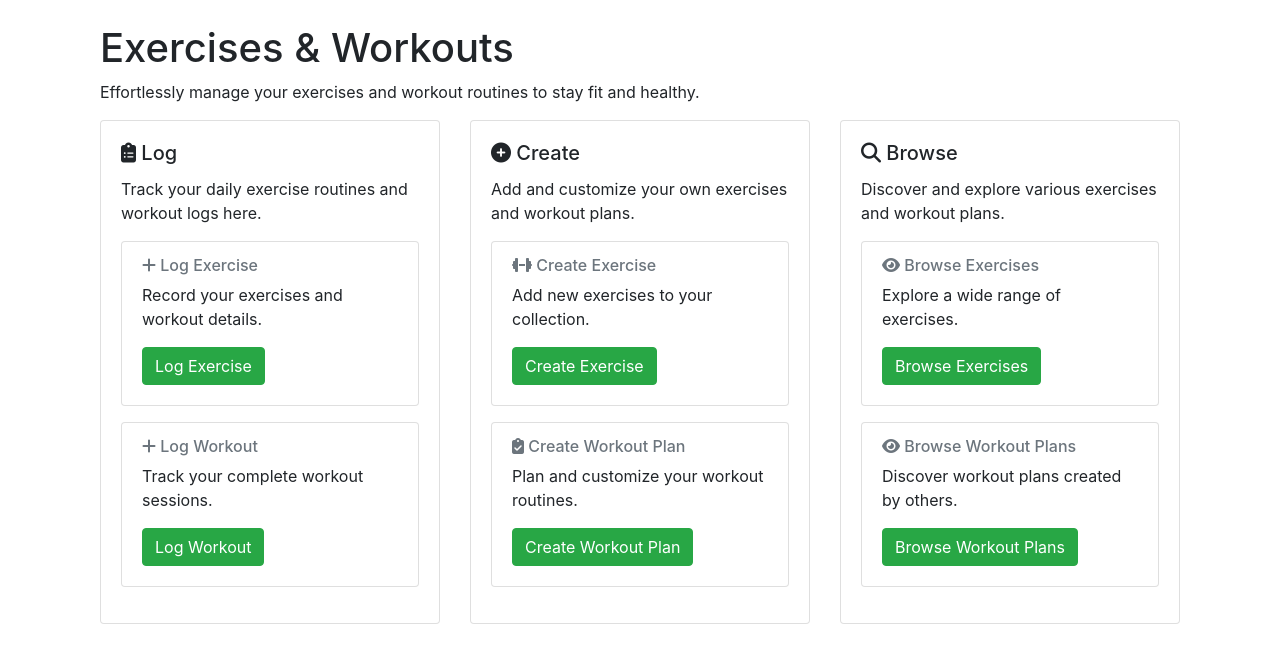
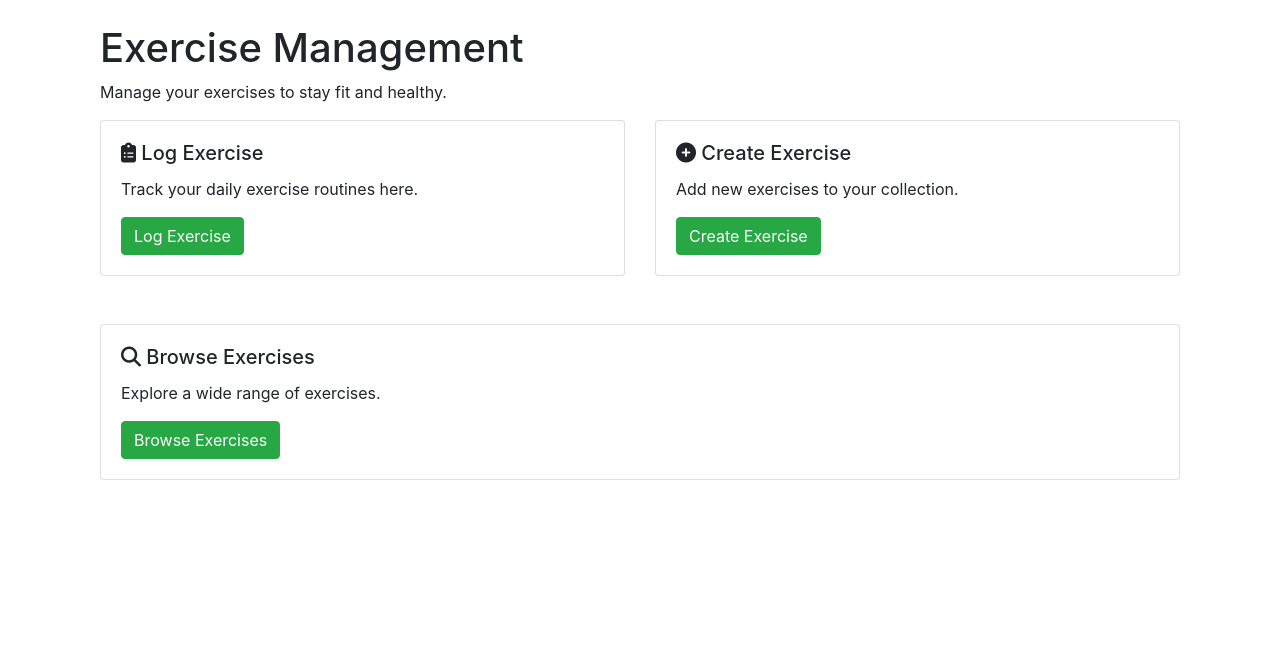
Before and after one commit to Jam0k/MyFitnessBro, a Flask app: page /fitness/exercises-and-workouts in a window 1280 px wide. Shown: the part 56-719 px from the top of the page. Run offline with Flask 3, Linux system fonts and the light colour scheme; some libraries are stand-ins or nearby versions.

Commit message:
Delete Logs

```diff
--- a/blueprints/fitness/routes.py
+++ b/blueprints/fitness/routes.py
@@ -8,7 +8,7 @@ from flask import (
     url_for,
     jsonify,
 )
-from models import Exercise, ExerciseLog, WorkoutPlan, CardioLog, db
+from models import Exercise, ExerciseLog, CardioLog, db
 from decimal import Decimal
 from datetime import date, datetime
 
@@ -96,153 +96,16 @@ def browseExercise():
     )
 
 
-@fitness_blueprint.route(
-    "/exercises-and-workouts/create-workout-plan", methods=["GET", "POST"]
-)
-def create_workout_plan():
-    if request.method == "POST":
-        # Parsing JSON data for POST request
-        data = request.get_json()
-        workout_name = data["workout_name"]
-        selected_exercises_ids = data["selected_exercises"]
-        selected_exercises = Exercise.query.filter(
-            Exercise.id.in_(selected_exercises_ids)
-        ).all()
-
-        if selected_exercises:
-            workout_plan = WorkoutPlan(name=workout_name, exercises=selected_exercises)
-            db.session.add(workout_plan)
-            db.session.commit()
-
-        return redirect(url_for("fitness.exercisesAndWorkoutsHome"))
-
-    # Handling GET request to render the page initially
-    exercises = Exercise.query.all()
-    return render_template(
-        "fitness/exercises-and-workouts/workout/create-workout-plan.html",
-        exercises=exercises,
-    )
-
-
-# Browse Workout Page
-@fitness_blueprint.route("/exercises-and-workouts/browse-workout-plans")
-def browseWorkout():
-    return render_template(
-        "fitness/exercises-and-workouts/workout/browse-workout-plan.html"
-    )
-
-# Get workout plans
-@fitness_blueprint.route("/exercises-and-workouts/get-workout-plans")
-def get_workout_plans():
-    # Retrieve all workout plans from the database
-    workout_plans = WorkoutPlan.query.all()
-
-    # Prepare workout plan data in JSON format
-    workout_plan_data = [
-        {
-            "id": workout_plan.id,
-            "name": workout_plan.name,
-            "created_at": workout_plan.created_at.isoformat(),
-            "exercises": [
-                {
-                    "id": exercise.id,
-                    "name": exercise.name,
-                    "category": exercise.category,
-                    "duration_minutes": exercise.duration_minutes,
-                    "sets": exercise.sets,
-                    "reps": exercise.reps,
-                    "weight_lifted": str(exercise.weight_lifted),
-                    "calories_burned": exercise.calories_burned,
-                    "notes": exercise.notes,
-                }
-                for exercise in workout_plan.exercises
-            ],
-        }
-        for workout_plan in workout_plans
-    ]
-
-    # Return the workout plan data as JSON response
-    return jsonify({"data": workout_plan_data})
-
-
-# Retrieve a specific workout plan by ID
-@fitness_blueprint.route(
-    "/exercises-and-workouts/get-workout-plan/<int:workout_plan_id>"
-)
-def get_workout_plan(workout_plan_id):
-    workout_plan = WorkoutPlan.query.get(workout_plan_id)
-    if workout_plan:
-        # Prepare workout plan data in JSON format
-        workout_plan_data = {
-            "id": workout_plan.id,
-            "name": workout_plan.name,
-            "created_at": workout_plan.created_at.isoformat(),
-            "exercises": [exercise.to_dict() for exercise in workout_plan.exercises],
-        }
-        return jsonify(workout_plan_data)
-    # Return error message if workout plan is not found
-    return jsonify({"error": "Workout plan not found"}), 404
-
-
-# Update Workout Plan
-@fitness_blueprint.route(
-    "/exercises-and-workouts/update-workout-plan/<int:workout_plan_id>",
-    methods=["POST"],
-)
-def update_workout_plan(workout_plan_id):
-    data = request.get_json()
-    workout_plan = WorkoutPlan.query.get(workout_plan_id)
-    if workout_plan:
-        workout_plan.name = data.get("name", workout_plan.name)
-
-        # Update exercises list as needed
-        if "exercises" in data:
-            updated_exercise_ids = set(map(int, data["exercises"]))
-            current_exercise_ids = set(
-                exercise.id for exercise in workout_plan.exercises
-            )
-
-            # Add new exercises to the workout plan
-            for exercise_id in updated_exercise_ids - current_exercise_ids:
-                exercise = Exercise.query.get(exercise_id)
-                if exercise:
-                    workout_plan.exercises.append(exercise)
-
-            # Remove exercises that are no longer in the updated list
-            for exercise_id in current_exercise_ids - updated_exercise_ids:
-                exercise = Exercise.query.get(exercise_id)
-                if exercise:
-                    workout_plan.exercises.remove(exercise)
-
-        db.session.commit()
-        return jsonify({"message": "Workout plan updated successfully"})
-    return jsonify({"error": "Workout plan not found"}), 404
-
-
-# Delete Workout Plan
-@fitness_blueprint.route(
-    "/exercises-and-workouts/delete-workout-plan/<int:workout_plan_id>",
-    methods=["DELETE"],
-)
-def delete_workout_plan(workout_plan_id):
-    workout_plan = WorkoutPlan.query.get(workout_plan_id)
-    if workout_plan:
-        db.session.delete(workout_plan)
-        db.session.commit()
-        return jsonify({"message": "Workout plan deleted successfully"})
-    return jsonify({"error": "Workout plan not found"}), 404
-
 # Delete Exercise
-@fitness_blueprint.route(
-    "/exercises-and-workouts/delete-exercise/<int:exercise_id>", methods=["DELETE"]
-)
+@fitness_blueprint.route("/exercises-and-workouts/delete-exercise/<int:exercise_id>", methods=["DELETE"])
 def delete_exercise(exercise_id):
     exercise = Exercise.query.get(exercise_id)
     if exercise:
+        if ExerciseLog.query.filter_by(exercise_id=exercise.id).first():
+            return jsonify({"error": "Cannot delete exercise because it is referenced in exercise logs"}), 400
         db.session.delete(exercise)
         db.session.commit()
-        return jsonify({"message": "Exercise deleted successfully"})
-    return jsonify({"error": "Exercise not found"}), 404
+        return jsonify({"message": "Exercise deleted successfully"}), 200
 
 # Get Exercise
 @fitness_blueprint.route("/exercises-and-workouts/get-exercise/<int:exercise_id>")
@@ -262,28 +125,12 @@ def update_exercise(exercise_id):
     if exercise:
         exercise.name = data.get("name", exercise.name)
         exercise.category = data.get("category", exercise.category)
-
-        # Handle integer fields with a utility function
-        exercise.duration_minutes = convert_to_int(
-            data.get("duration_minutes"), default=exercise.duration_minutes
-        )
-        exercise.sets = convert_to_int(data.get("sets"), default=exercise.sets)
-        exercise.reps = convert_to_int(data.get("reps"), default=exercise.reps)
-        exercise.calories_burned = convert_to_int(
-            data.get("calories_burned"), default=exercise.calories_burned
-        )
-
-        # For numeric/decimal fields
-        weight_lifted = data.get("weight_lifted")
-        exercise.weight_lifted = (
-            Decimal(weight_lifted) if weight_lifted else exercise.weight_lifted
-        )
-
         exercise.notes = data.get("notes", exercise.notes)
 
         db.session.commit()
         return jsonify({"message": "Exercise updated successfully"})
     return jsonify({"error": "Exercise not found"}), 404
+
 
 
 def convert_to_int(value, default=None):
@@ -336,64 +183,6 @@ def log_exercise():
             today_date=today_date
         )
 
-# Log Workout
-@fitness_blueprint.route("/exercises-and-workouts/log-workout", methods=["GET", "POST"])
-def logWorkout():
-    if request.method == "POST":
-        # Parse JSON data from the request
-        data = request.get_json()
-
-        if not data:
-            return jsonify({"error": "Invalid JSON data"}), 400
-
-        workout_plan_ids = data.get("workout_plan_ids")
-        log_date = data.get("date")
-
-        if not workout_plan_ids or not log_date:
-            return jsonify({"error": "Missing required data"}), 400
-
-        # Create ExerciseLog entries for the selected workout plans and log date
-        for workout_plan_id in workout_plan_ids:
-            exercise_log = ExerciseLog(
-                workout_plan_id=workout_plan_id, log_date=log_date
-            )
-            db.session.add(exercise_log)
-        db.session.commit()
-
-        return jsonify({"message": "Workout(s) logged successfully"}), 200
-
-    # Fetch workout plans from the database
-    workout_plans = WorkoutPlan.query.all()
-
-    # Get today's date as a default date
-    today_date = date.today().isoformat()
-
-    return render_template(
-        "fitness/exercises-and-workouts/workout/log-workout.html",
-        workout_plans=workout_plans,
-        today_date=today_date,
-    )
-
-# Update Workout Plan
-@fitness_blueprint.route(
-    "/exercises-and-workouts/update-workout-plan/<int:workout_plan_id>",
-    methods=["POST"],
-)
-def updateWorkoutPlan(workout_plan_id):
-    # Parse JSON data from the request
-    data = request.get_json()
-
-    # Retrieve the workout plan from the database
-    workout_plan = WorkoutPlan.query.get(workout_plan_id)
-
-    if workout_plan:
-        # Update the workout plan with the provided data
-        workout_plan.name = data.get("name", workout_plan.name)
-        # Handle any other updatable fields here
-
-        db.session.commit()
-        return jsonify({"message": "Workout plan updated successfully"})
-    return jsonify({"error": "Workout plan not found"}), 404
 
 @fitness_blueprint.route("/tracking", methods=["GET", "POST"])
 def tracking():
@@ -419,6 +208,7 @@ def tracking():
 
         exercise_logs_data = [
             {
+                "id": log.id,  # Include the log ID
                 "name": log.exercise.name,
                 "sets": log.sets,
                 "reps": log.reps,
@@ -430,6 +220,7 @@ def tracking():
 
         cardio_logs_data = [
             {
+                "id": log.id,  # Include the log ID
                 "activity": log.activity,
                 "duration": log.duration,
                 "calories_burned": log.calories_burned,
@@ -508,3 +299,27 @@ def get_cardio_logs():
     ]
 
     return jsonify({"cardio_logs": cardio_logs_data})
+
+
+
+
+
+# Delete Exercise Log
+@fitness_blueprint.route("/delete-exercise-log/<int:log_id>", methods=["DELETE"])
+def delete_exercise_log(log_id):
+    log = ExerciseLog.query.get(log_id)
+    if log:
+        db.session.delete(log)
+        db.session.commit()
+        return jsonify({"message": "Exercise log deleted successfully"}), 200
+    return jsonify({"error": "Log not found"}), 404
+
+# Delete Cardio Log
+@fitness_blueprint.route("/delete-cardio-log/<int:log_id>", methods=["DELETE"])
+def delete_cardio_log(log_id):
+    log = CardioLog.query.get(log_id)
+    if log:
+        db.session.delete(log)
+        db.session.commit()
+        return jsonify({"message": "Cardio log deleted successfully"}), 200
+    return jsonify({"error": "Log not found"}), 404
--- a/templates/fitness/exercises-and-workouts/exercises-and-workouts-home.html
+++ b/templates/fitness/exercises-and-workouts/exercises-and-workouts-home.html
@@ -2,105 +2,39 @@
 
 {% block content %}
 <div class="container mt-4">
-    <h1>Exercises & Workouts</h1>
-    <p>Effortlessly manage your exercises and workout routines to stay fit and healthy.</p>
+    <h1>Exercise Management</h1>
+    <p>Manage your exercises to stay fit and healthy.</p>
 
     <div class="row">
         <!-- Log Section -->
-        <section class="col-md-4 mb-4">
-            <div class="card">
+        <section class="col-lg-6 mb-4">
+            <div class="card h-100">
                 <div class="card-body">
-                    <h5 class="card-title"><i class="fas fa-clipboard-list"></i> Log</h5>
-                    <p class="card-text">Track your daily exercise routines and workout logs here.</p>
-                    <div class="row">
-                        <!-- Log Exercise Card -->
-                        <div class="col-md-12 mb-3">
-                            <div class="card">
-                                <div class="card-body">
-                                    <h6 class="card-subtitle mb-2 text-muted"><i class="fas fa-plus"></i> Log Exercise</h6>
-                                    <p class="card-text">Record your exercises and workout details.</p>
-                                    <a href="exercises-and-workouts/log-exercise" class="btn btn-success">Log Exercise</a>
-                                </div>
-                            </div>
-                        </div>
-
-                        <!-- Log Workout Card -->
-                        <div class="col-md-12 mb-3">
-                            <div class="card">
-                                <div class="card-body">
-                                    <h6 class="card-subtitle mb-2 text-muted"><i class="fas fa-plus"></i> Log Workout</h6>
-                                    <p class="card-text">Track your complete workout sessions.</p>
-                                    <a href="exercises-and-workouts/log-workout" class="btn btn-success">Log Workout</a>
-                                </div>
-                            </div>
-                        </div>
-                    </div>
+                    <h5 class="card-title"><i class="fas fa-clipboard-list"></i> Log Exercise</h5>
+                    <p class="card-text">Track your daily exercise routines here.</p>
+                    <a href="exercises-and-workouts/log-exercise" class="btn btn-success">Log Exercise</a>
                 </div>
             </div>
         </section>
 
         <!-- Create Section -->
-        <section class="col-md-4 mb-4">
-            <div class="card">
+        <section class="col-lg-6 mb-4">
+            <div class="card h-100">
                 <div class="card-body">
-                    <h5 class="card-title"><i class="fas fa-plus-circle"></i> Create</h5>
-                    <p class="card-text">Add and customize your own exercises and workout plans.</p>
-                    <div class="row">
-                        <!-- Create Exercise Card -->
-                        <div class="col-md-12 mb-3">
-                            <div class="card">
-                                <div class="card-body">
-                                    <h6 class="card-subtitle mb-2 text-muted"><i class="fas fa-dumbbell"></i> Create Exercise</h6>
-                                    <p class="card-text">Add new exercises to your collection.</p>
-                                    <a href="exercises-and-workouts/create-exercise" class="btn btn-success">Create Exercise</a>
-                                </div>
-                            </div>
-                        </div>
-
-                        <!-- Create Workout Plan Card -->
-                        <div class="col-md-12 mb-3">
-                            <div class="card">
-                                <div class="card-body">
-                                    <h6 class="card-subtitle mb-2 text-muted"><i class="fas fa-clipboard-check"></i> Create Workout Plan</h6>
-                                    <p class="card-text">Plan and customize your workout routines.</p>
-                                    <a href="exercises-and-workouts/create-workout-plan" class="btn btn-success">Create Workout Plan</a>
-                                </div>
-                            </div>
-                        </div>
-                    </div>
+                    <h5 class="card-title"><i class="fas fa-plus-circle"></i> Create Exercise</h5>
+                    <p class="card-text">Add new exercises to your collection.</p>
+                    <a href="exercises-and-workouts/create-exercise" class="btn btn-success">Create Exercise</a>
                 </div>
             </div>
         </section>
 
         <!-- Browse Section -->
-        <section class="col-md-4 mb-4">
+        <section class="col-12 mt-4">
             <div class="card">
                 <div class="card-body">
-                    <h5 class="card-title"><i class="fas fa-search"></i> Browse</h5>
-                    <p class="card-text">Discover and explore various exercises and workout plans.</p>
-                    <div class="row">
-                        <!-- Browse Exercises Card -->
-                        <div class="col-md-12 mb-3">
-                            <div class="card">
-                                <div class="card-body">
-                                    <h6 class="card-subtitle mb-2 text-muted"><i class="fas fa-eye"></i> Browse Exercises</h6>
-                                    <p class="card-text">Explore a wide range of exercises.</p>
-                                    <a href="exercises-and-workouts/browse-exercise" class="btn btn-success">Browse Exercises</a>
-                                </div>
-                            </div>
-                        </div>
-
-                        <!-- Browse Workout Plans Card -->
-                        <div class="col-md-12 mb-3">
-                            <div class="card">
-                                <div class="card-body">
-                                    <h6 class="card-subtitle mb-2 text-muted"><i class="fas fa-eye"></i> Browse Workout Plans</h6>
-                                    <p class="card-text">Discover workout plans created by others.</p>
-                                    <a href="exercises-and-workouts/browse-workout-plans" class="btn btn-success">Browse Workout Plans</a>
-                                </div>
-                            </div>
-                        </div>
-                    </div>
+                    <h5 class="card-title"><i class="fas fa-search"></i> Browse Exercises</h5>
+                    <p class="card-text">Explore a wide range of exercises.</p>
+                    <a href="exercises-and-workouts/browse-exercise" class="btn btn-success">Browse Exercises</a>
                 </div>
             </div>
         </section>
```
Also changed, not shown: models.py (+1 -22 lines), static/js/exercise/browse-exercise.js (+12 -10 lines), static/js/fitness-tracking/tracking.js (+83 -23 lines), templates/fitness/exercises-and-workouts/exercise/browse-exercise.html (+5 -30 lines), templates/fitness/tracking/tracking.html (+20 -39 lines).
